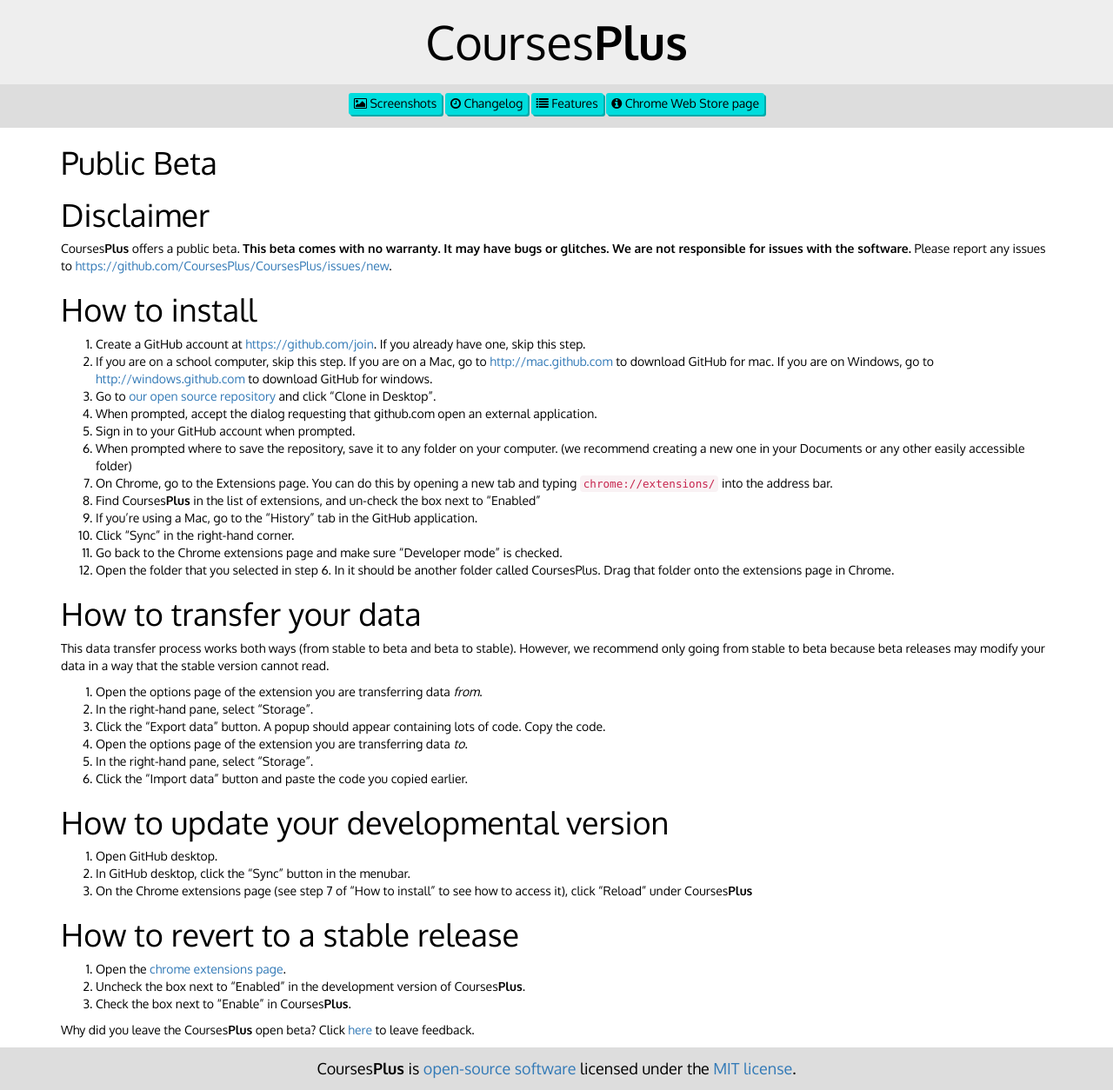
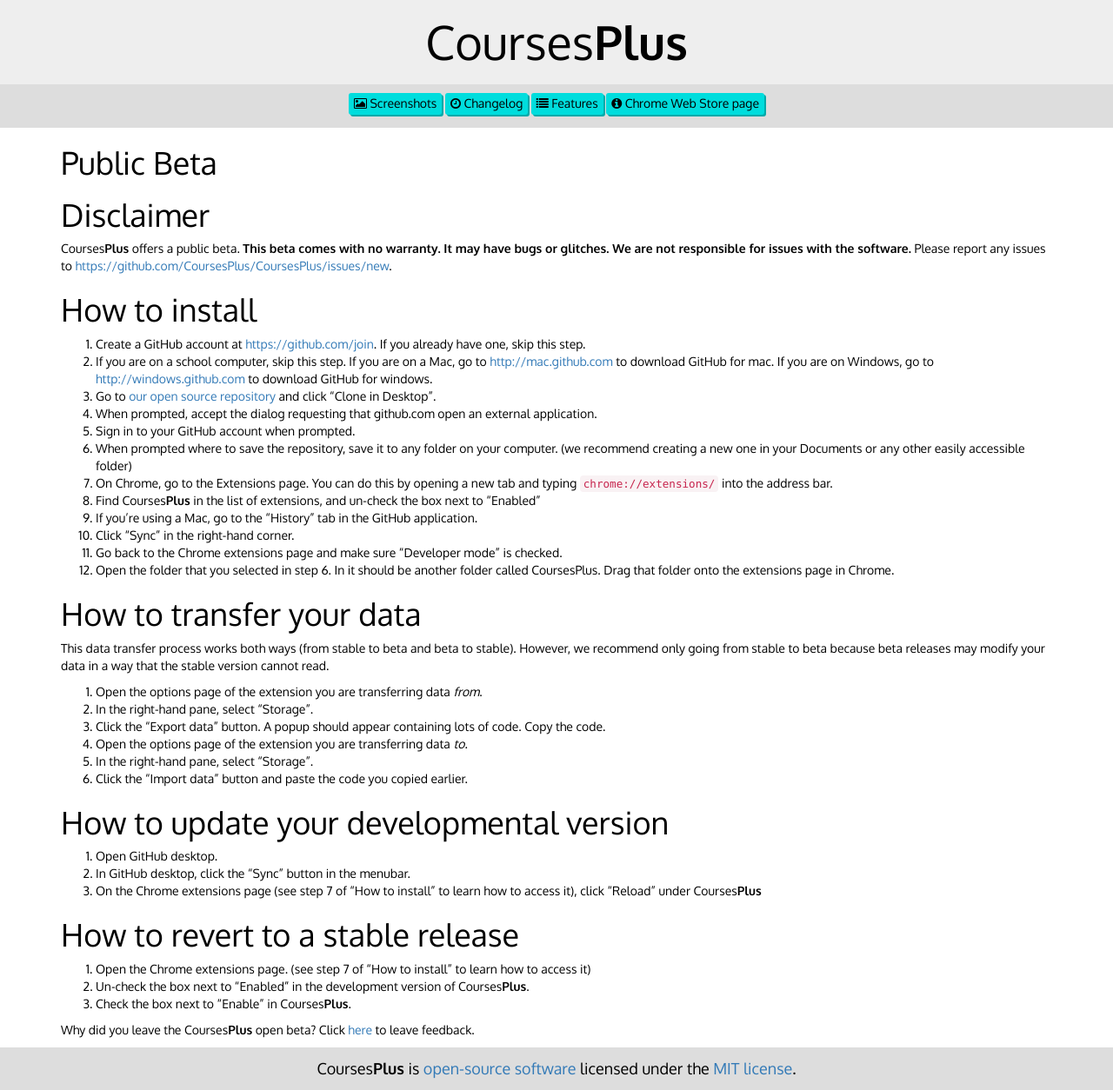
Before and after one commit to CoursesPlus/coursesplus.github.io, a Jekyll site: the page built from beta/index.md, in a window 1280 px wide. Shown: the whole page at 87% size. Built offline with Jekyll 4.4.1, drawn with Linux system fonts in a browser that asks for light colours.

Commit message:
Forgot to replace one link...

```diff
--- a/beta/index.md
+++ b/beta/index.md
@@ -34,11 +34,11 @@
 #How to update your developmental version
 1. Open GitHub desktop.
 2. In GitHub desktop, click the "Sync" button in the menubar.
-3. On the Chrome extensions page (see step 7 of "How to install" to see how to access it), click "Reload" under Courses**Plus**
+3. On the Chrome extensions page (see step 7 of "How to install" to learn how to access it), click "Reload" under Courses**Plus**
 
 #How to revert to a stable release
-1. Open the [chrome extensions page](chrome://extensions).
-2. Uncheck the box next to "Enabled" in the development version of Courses**Plus**.
+1. Open the Chrome extensions page. (see step 7 of "How to install" to learn how to access it)
+2. Un-check the box next to "Enabled" in the development version of Courses**Plus**.
 3. Check the box next to "Enable" in Courses**Plus**.
 
 Why did you leave the Courses**Plus** open beta? Click [here](https://github.com/CoursesPlus/CoursesPlus/issues/new) to leave feedback.
```
